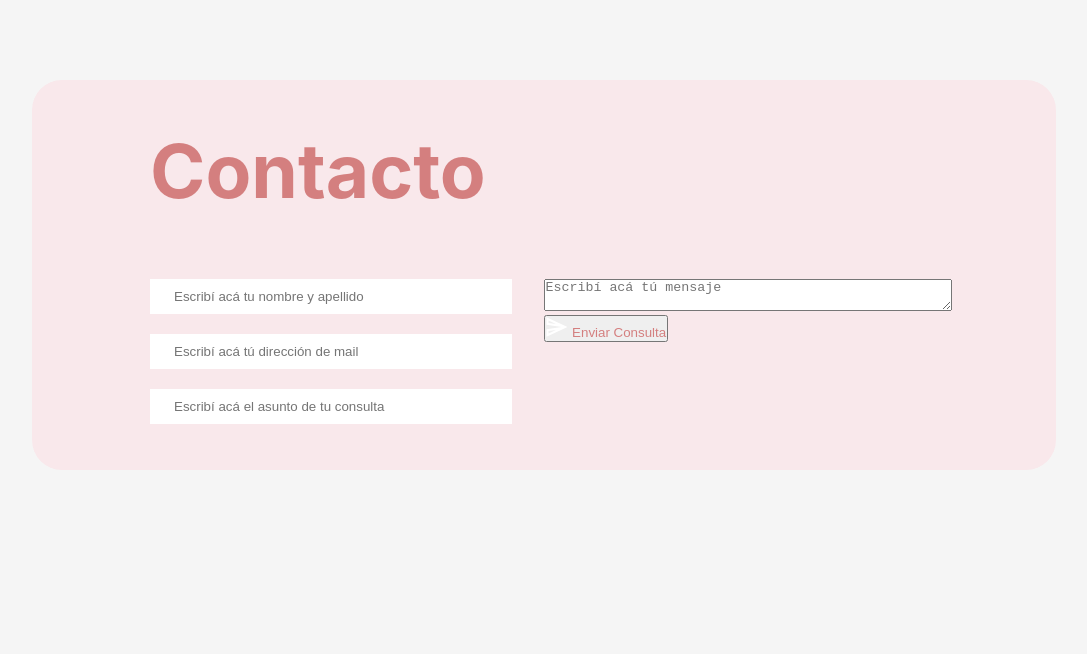
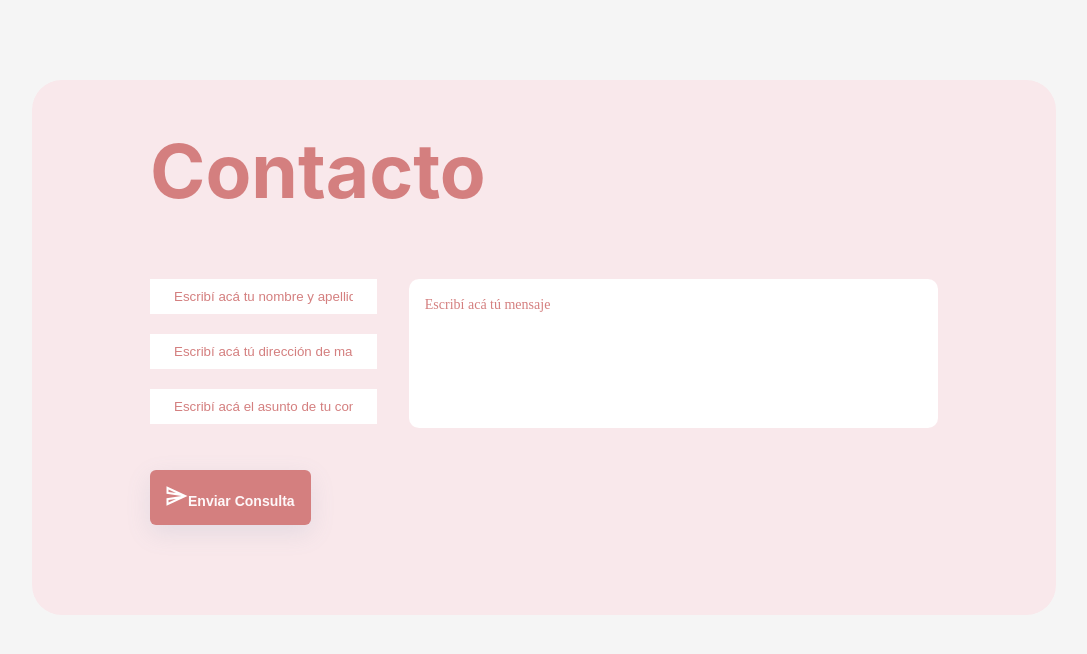
Before and after one commit to maramayo95/mariana-landing, a React (Vite) app: page / in a window 1280 px wide. Shown: the top 654 px of the page, without its empty margins (96-1183 px from the left). Built offline with nearby package versions, Linux system fonts and the light colour scheme.

Commit message:
diseño de form destkop terminado

```diff
--- a/src/Components/FormContact/FormContact.css
+++ b/src/Components/FormContact/FormContact.css
@@ -1,6 +1,7 @@
 :root {
     /* Margin-left responsive desktop design container */
     --desktop-margin-left : 7.375rem;
+    --desktop-margin-right : 7.375rem;
 
     /* Margin left Second column form */
     --margin-left-text-button: 2rem;
@@ -10,7 +11,7 @@
 usar flex-flow row-wrap
 hacer que div de titulo tenga 100% del contenedor */
 
-@media(max-width:800px){
+@media(max-width:899px){
 
     form {
         display: flex;
@@ -97,7 +98,7 @@ hacer que div de titulo tenga 100% del contenedor */
 
 
 
-@media(min-width:801px) {
+@media(min-width:900px) {
     .center-container{
         display: flex;
         flex-direction: column;
@@ -109,6 +110,7 @@ hacer que div de titulo tenga 100% del contenedor */
         background-color: #F9E8EB;
         border-radius:30px;
     }
+
 
     .title-form {
         text-align:left;
@@ -124,22 +126,29 @@ hacer que div de titulo tenga 100% del contenedor */
         display:flex;
         flex-direction: column;
         justify-content: flex-start;
-        margin-left: var(--desktop-margin-left)
+        margin-left: var(--desktop-margin-left);
+        margin-right: 118px;
     }
 
     .form-design form .input-div {
         display: flex;
         flex-direction: column;
-        width: 40%;
+        width: 30%;
 
     }
 
     .form-design form .align-text-form {
-        width: 30%;
+        width: 70%
+
     }
 
+
+   .textA-div {
+    height: 90%;
+   }
     textarea{
-        width: 150%;
+        width: 100%;
+        height: 100%;
     }
 
     .input-group {
@@ -166,8 +175,50 @@ hacer que div de titulo tenga 100% del contenedor */
         display: flex;
         justify-content: flex-start;
         padding-bottom: 45px;
+
+
+    }
+    form .textA-div textarea {
+        padding: 1rem;
+        resize: none;
+        border: none;
+        border-radius: 10px;
+    }
+
+    input::placeholder {
+        color: #D47F7F;
+
+    }
+
+    textarea::placeholder{
+        color: #D47F7F;
+        font-family: 'Montserrat';
+        font-size: 0.875rem;
+        line-height: 20px;
+        font-weight: 500;
+
+    }
+
+    form .div-btn-form .btn-form {
+        margin-bottom: 45px;
+        border: none;
+        padding: 13px 20px ;
+        color: #FEF8F9;
+        background-color: #D47F7F;
+        border-radius: 6px;
+        box-shadow: 0px 8px 24px rgba(112, 144, 176, 0.15);
+        font-size: 14px;
+        font-weight: 700;
+        padding:1rem;
+        cursor: pointer;
+        transition: background-color ease 0.5s;
+    }
+
+    .div-btn-form button:hover {
+        background-color:#d66e6e;
     }
 
 
 
+
 }
--- a/src/Components/FormContact/FormContact.jsx
+++ b/src/Components/FormContact/FormContact.jsx
@@ -1,6 +1,6 @@
 import React from "react";
 import "./FormContact.css";
-import arrowBtn from "../../svg/arrow.svg";
+
 const FormContact = () => {
   return (
     <div className="center-container">
@@ -29,12 +29,15 @@ const FormContact = () => {
                 <textarea type="text" placeholder="Escribí acá tú mensaje" />
               </div>
 
-              <div className="div-btn-form">
-                <button className="btn-form" type="submit">
-                  <img src={arrowBtn} /> Enviar Consulta
-                </button>
-              </div>
             </div>
+          </div>
+          <div className="div-btn-form">
+            <button className="btn-form" type="submit">
+              <svg width="22" height="20" viewBox="0 0 22 20" fill="none" xmlns="http://www.w3.org/2000/svg">
+                <path d="M2.51 3.48728L10.02 7L2.5 5.9091L2.51 3.48728ZM10.01 13L2.5 16.5127V14.0909L10.01 13ZM0.51 0.181824L0.5 7.81819L15.5 10L0.5 12.1818L0.51 19.8182L21.5 10L0.51 0.181824Z" fill="white" />
+              </svg>
+              Enviar Consulta
+            </button>
           </div>
         </form>
       </section>
```
